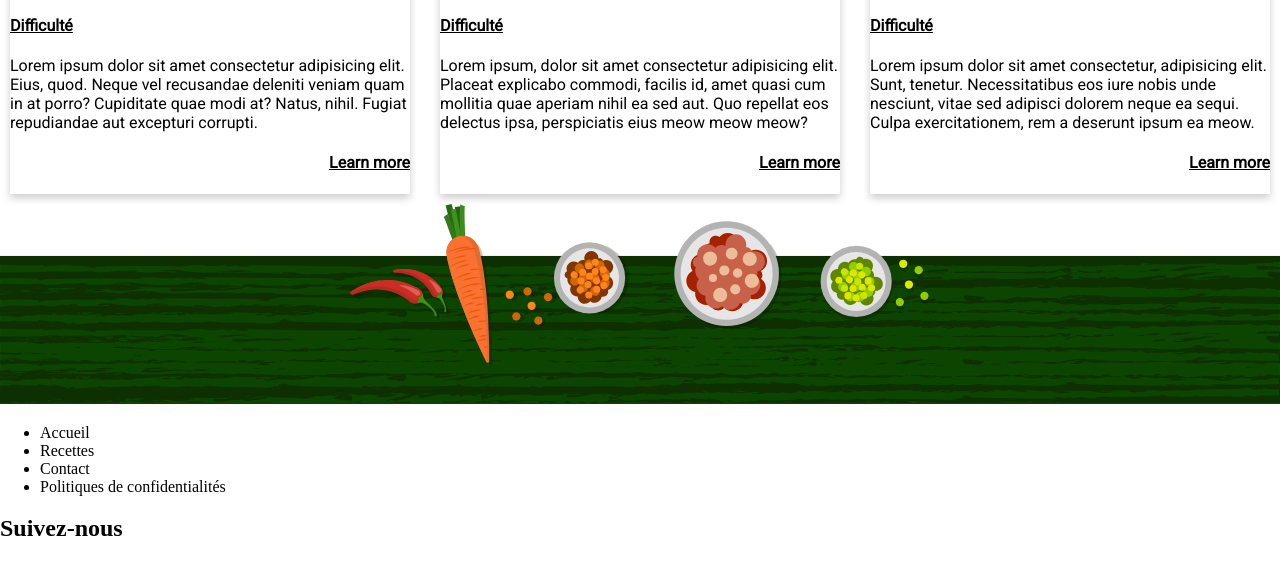
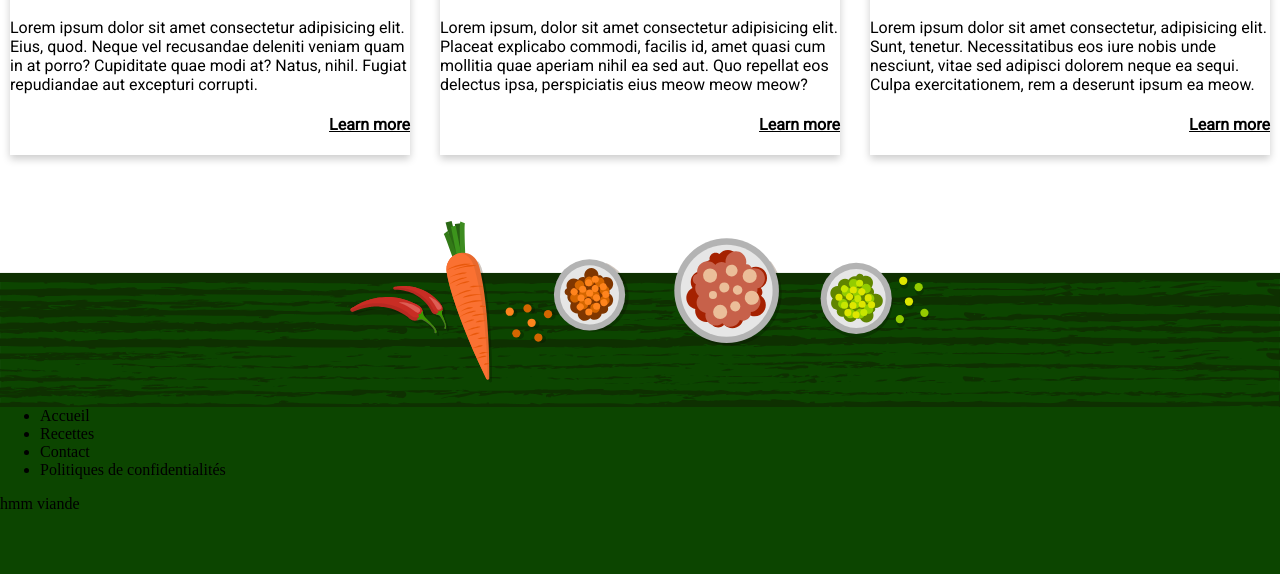
Before and after one commit to yuuta2s/Brief2424, a plain HTML site: page index.html in a window 1280 px wide. Shown: the part 1688-2262 px from the top of the page. Drawn offline with Linux system fonts and the light colour scheme.

Commit message:
il manque nav bar, footer stylisé, les etoiles et l'etiquette vegan burger ect + les fonts confortma ect

```diff
--- a/index.html
+++ b/index.html
@@ -126,7 +126,7 @@
   </main>
 
   <footer>
-    <div class="cooking-img"> <img src="images\cooking.svg" alt="plat sympa footer">
+    <div class="imgdiv"></div>
     <div class="contener-footer">
       <div>
         <ul>
@@ -137,7 +137,7 @@
         </ul>
       </div>
       <div>
-         <h2>Suivez-nous</h2>
+       <p>hmm viande</p>
       </div>
   </footer>
   </div>
--- a/style.css
+++ b/style.css
@@ -25,7 +25,7 @@ article {
 
 header {
   background-color: #2a6914;
-  padding: 30px;
+  padding: 10px;
 }
 nav {
   text-align: center;
@@ -56,6 +56,23 @@ a {
   text-align: left;
 }
 
-p{
+p{ text-align: left;}
+
+footer p{
     text-align: left;
+    margin: 0;
 }
+.imgdiv{
+    background-image: url(images/cooking.svg);
+    background-repeat: no-repeat;
+    background-position: bottom;
+    margin-bottom: -30px;
+    background-size: 100%;
+    height: 20vw;
+
+}
+
+.contener-footer{
+    background-color: #0c4500;
+height: 20vw;
+}
```
Lines whose indentation alone changed are shown as unchanged.
